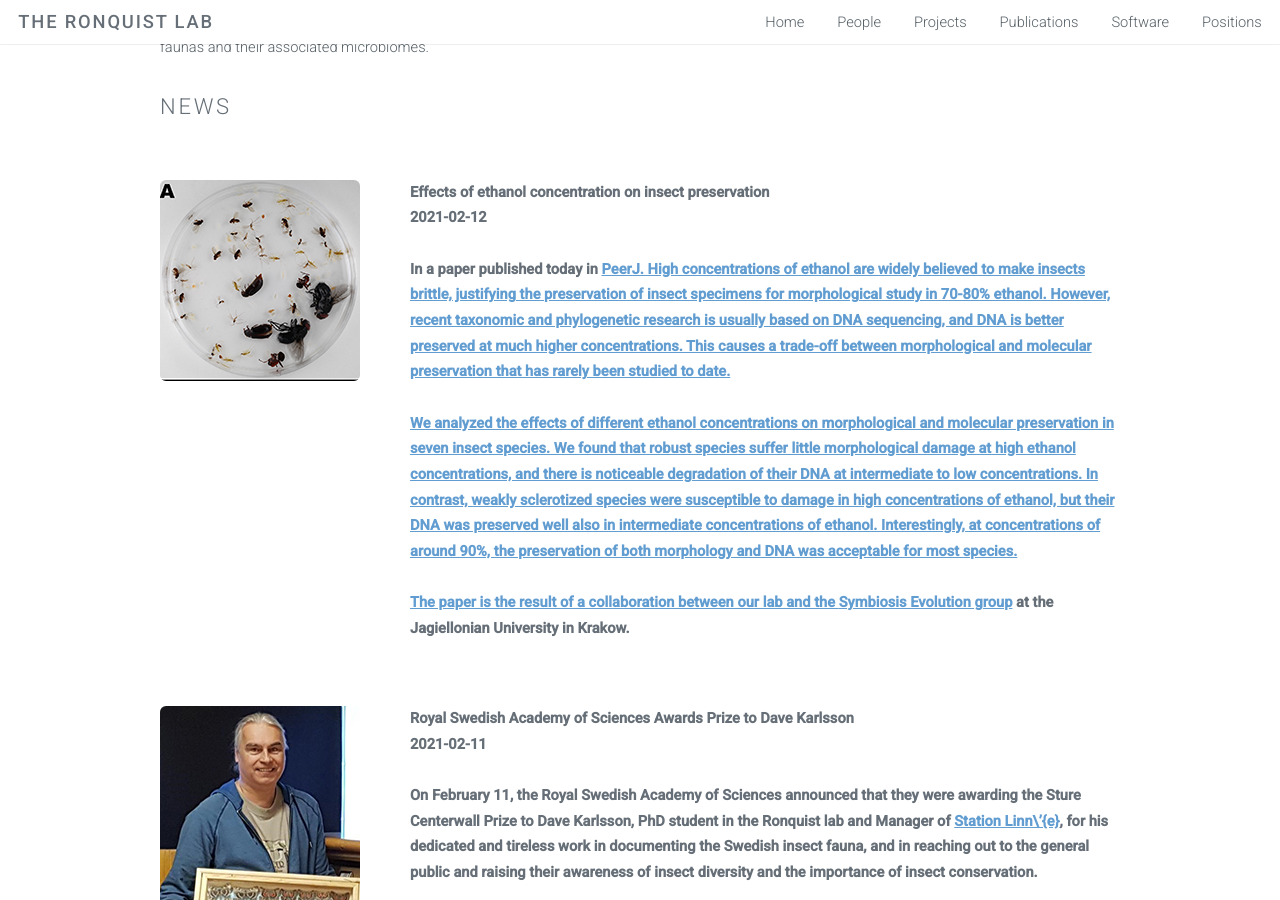
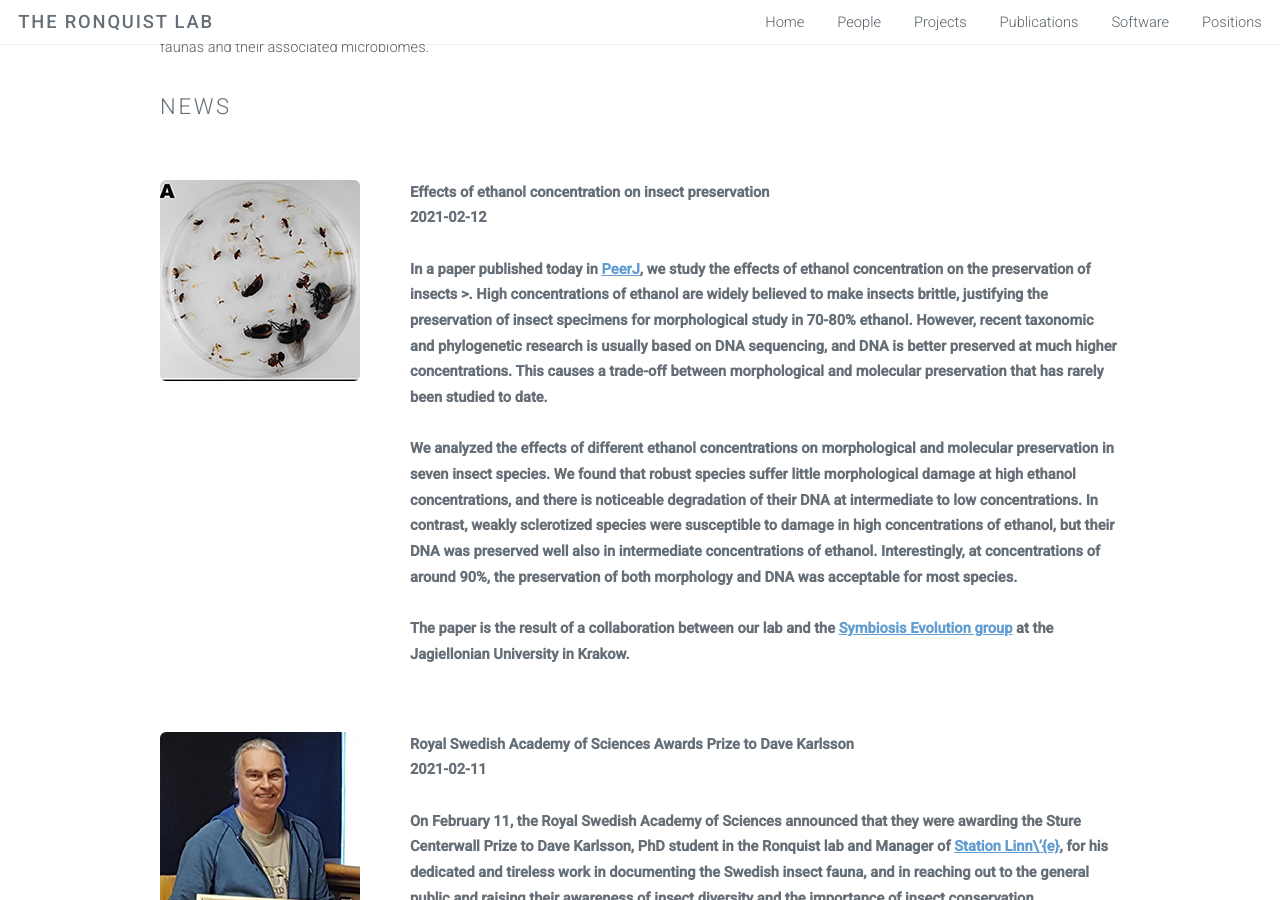
Before and after one commit to ronquistlab/ronquistlab.github.io, a Jekyll site: the page built from index.html, in a window 1280 px wide and 900 px high, scrolled down 911 px. Built offline with Jekyll 4.4.1, drawn with Linux system fonts in a browser that asks for light colours.

Commit message:
Fixed a minor news issue. Replaced Megaselia phylogeny image.

```diff
--- a/index.html
+++ b/index.html
@@ -30,7 +30,7 @@ layout: landing-page
 <p><strong> Effects of ethanol concentration on insect preservation<br />
 2021-02-12
 <br /><br />
-In a paper published today in <a href="https://peerj.com/articles/10799/" target="_blank">PeerJ</a, we study the effects of ethanol concentration on the preservation of insects >. High concentrations of ethanol are widely believed to make insects brittle, justifying the preservation of insect specimens for morphological study in 70-80% ethanol. However, recent taxonomic and phylogenetic research is usually based on DNA sequencing, and DNA is better preserved at much higher concentrations. This causes a trade-off between morphological and molecular preservation that has rarely been studied to date.
+In a paper published today in <a href="https://peerj.com/articles/10799/" target="_blank">PeerJ</a>, we study the effects of ethanol concentration on the preservation of insects >. High concentrations of ethanol are widely believed to make insects brittle, justifying the preservation of insect specimens for morphological study in 70-80% ethanol. However, recent taxonomic and phylogenetic research is usually based on DNA sequencing, and DNA is better preserved at much higher concentrations. This causes a trade-off between morphological and molecular preservation that has rarely been studied to date.
 
 <br /><br />
 
```
